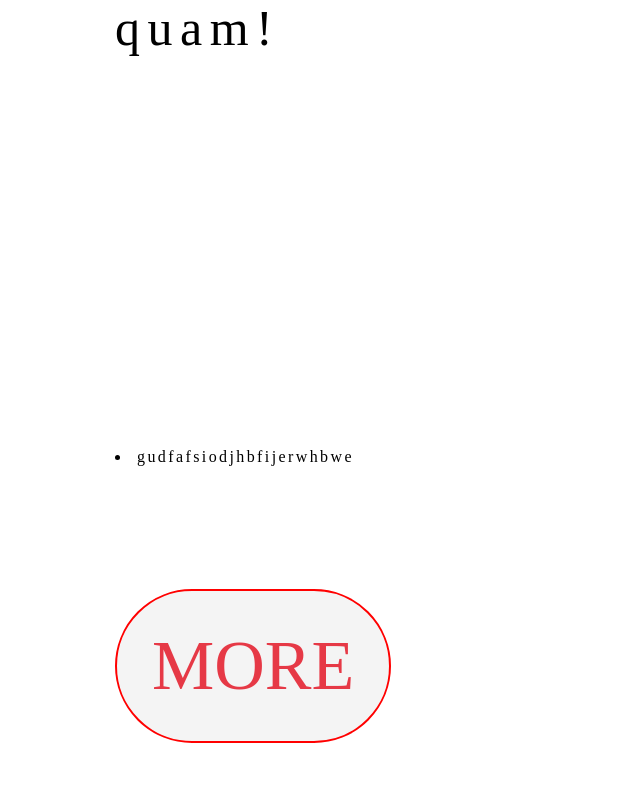
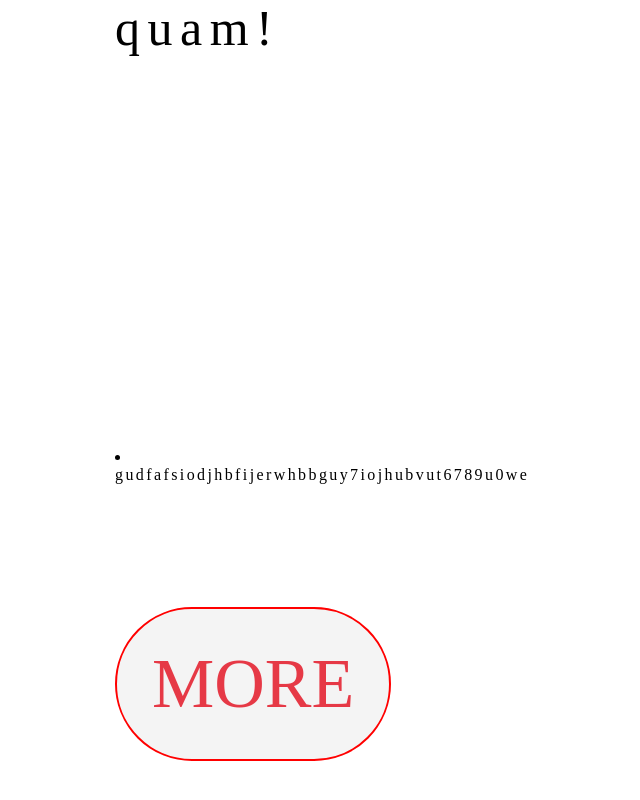
Before and after one commit to indranilsarkar28/travel, a plain HTML site: page All-html/index.html in a window 1280 px wide. Shown: the part 5116-5916 px from the top of the page, without its empty margins (157-797 px from the left). Drawn offline with Linux system fonts and the light colour scheme.

Commit message:
issue solved

```diff
--- a/All-html/index.html
+++ b/All-html/index.html
@@ -48,7 +48,7 @@
                     <p class="lg content">Lorem ipsum dolor sit amet consectetur adipisicing elit. Aliquid magni pariatur esse doloremque, perspiciatis quasi! Ratione, eos vel. Veniam totam fuga accusamus maxime ex corrupti. Est nihil debitis assumenda numquam dignissimos veniam illo eveniet esse quia perspiciatis. Laboriosam nam adipisci numquam, perspiciatis quas consequuntur magnam neque voluptates hic, sed quam!
                     <br>
                     <br><br>
-                    <li>gudfafsiodjhbfijerwhbwe</li>
+                    <li>gudfafsiodjhbfijerwhbbguy7iojhubvut6789u0we</li>
                     <a href="#" class=" btn btn-secondary text-red">MORE</a>
                     </p>
 
```
